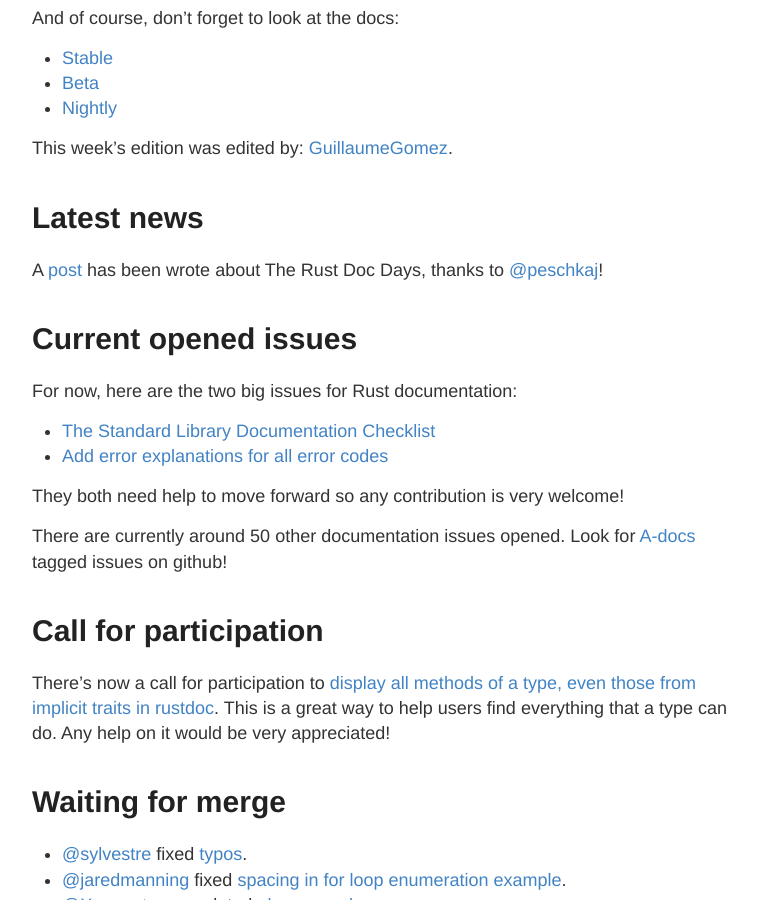
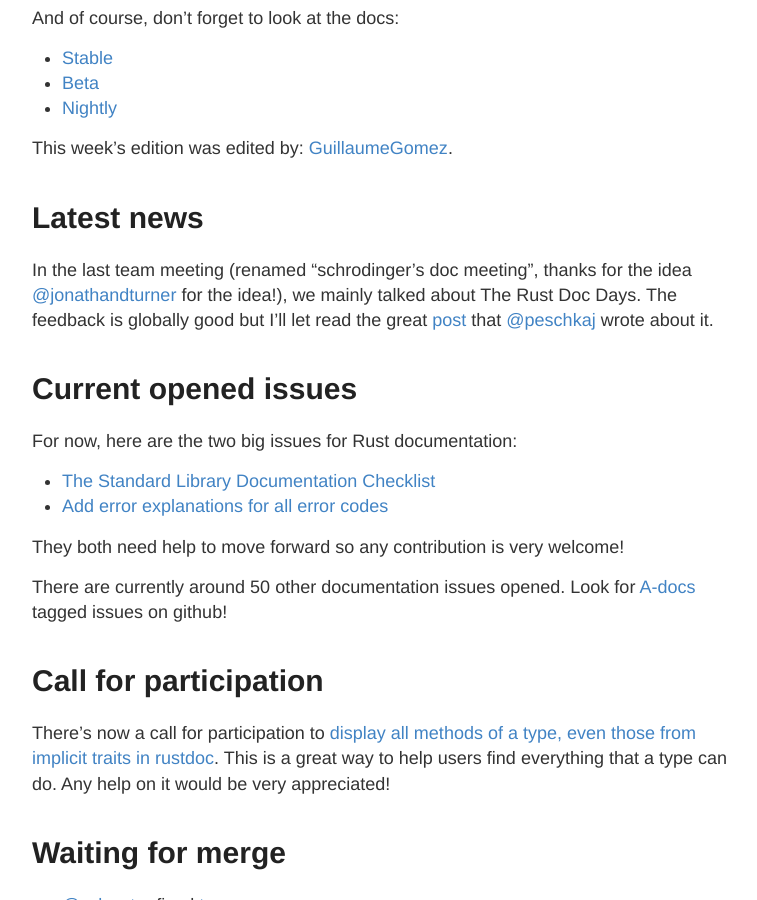
Before and after one commit to GuillaumeGomez/this-week-in-rust-docs, a Jekyll site: the page built from _posts/2016-7-4-this-week-in-rust-docs-11.md, in a window 1280 px wide and 900 px high, scrolled down 327 px. Shown: the whole window, without its empty margins (248-1005 px from the left). Built offline with Jekyll 4.4.1, drawn with Linux system fonts in a browser that asks for light colours.

Commit message:
Update 2016-7-4-this-week-in-rust-docs-11.md

```diff
--- a/_posts/2016-7-4-this-week-in-rust-docs-11.md
+++ b/_posts/2016-7-4-this-week-in-rust-docs-11.md
@@ -19,7 +19,7 @@ This week's edition was edited by: [GuillaumeGomez](https://github.com/Guillaume
 
 # Latest news
 
-A [post](https://facility9.com/2016/07/rust-doc-days-follow-up/) has been wrote about The Rust Doc Days, thanks to [@peschkaj](https://github.com/peschkaj)!
+In the last team meeting (renamed "schrodinger's doc meeting", thanks for the idea [@jonathandturner](https://github.com/jonathandturner) for the idea!), we mainly talked about The Rust Doc Days. The feedback is globally good but I'll let read the great [post](https://facility9.com/2016/07/rust-doc-days-follow-up/) that [@peschkaj](https://github.com/peschkaj) wrote about it.
 
 # Current opened issues
 
```
